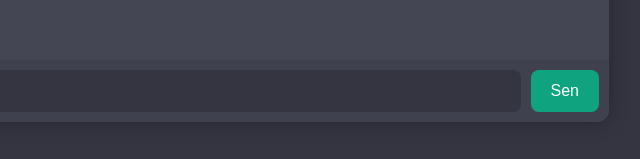
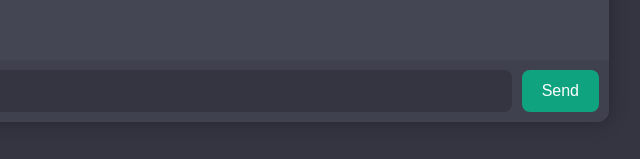
Before and after one commit to Akhilesh898989/my-website, a website: page public/index.html in a window 1280 px wide. Shown: the part 638-797 px from the top of the page, 431-1071 px from the left. Drawn offline with Linux system fonts and the light colour scheme.

Commit message:
Update index.html

```diff
--- a/public/index.html
+++ b/public/index.html
@@ -162,7 +162,7 @@
     <div class="chat-messages" id="chat"></div>
     <div class="input-area">
       <input type="text" id="userInput" placeholder="Ask me anything..." />
-      <button onclick="sendMessage()">Sen</button>
+      <button onclick="sendMessage()">Send</button>
     </div>
   </div>
 
```
